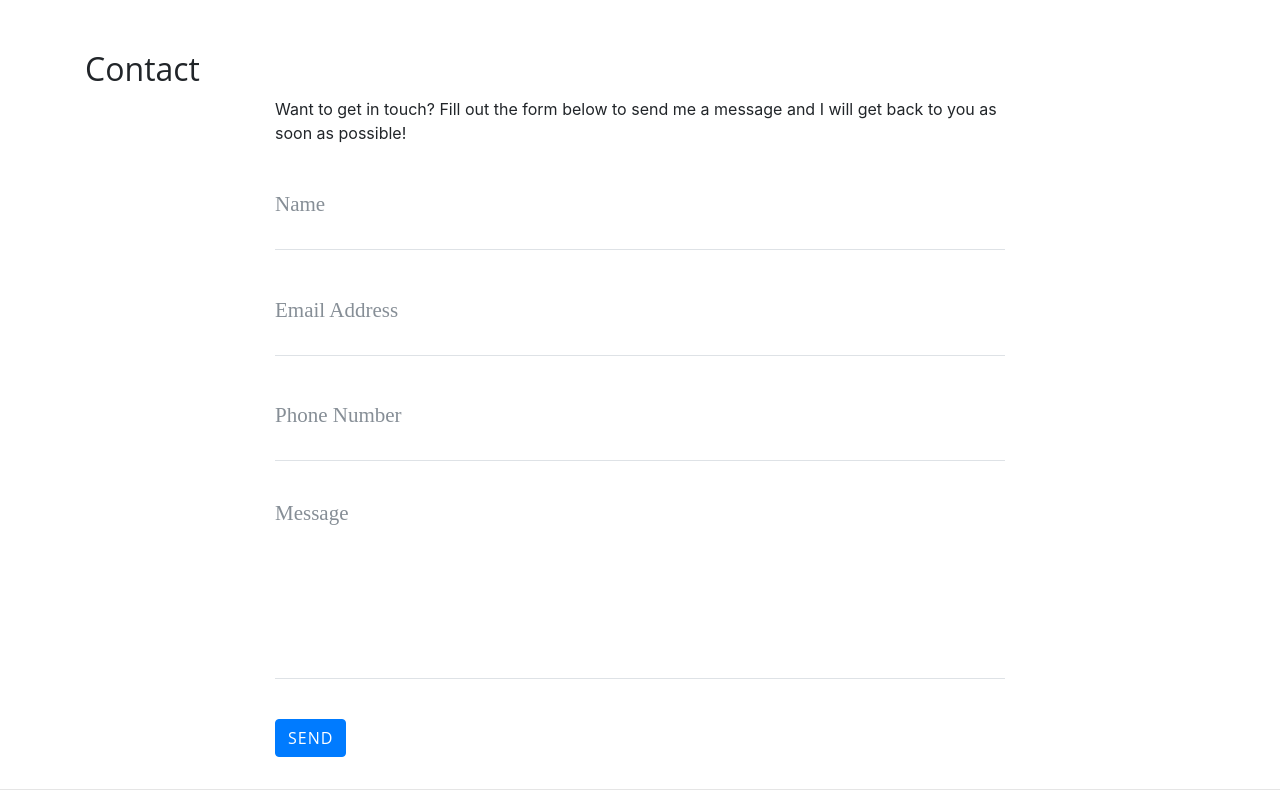
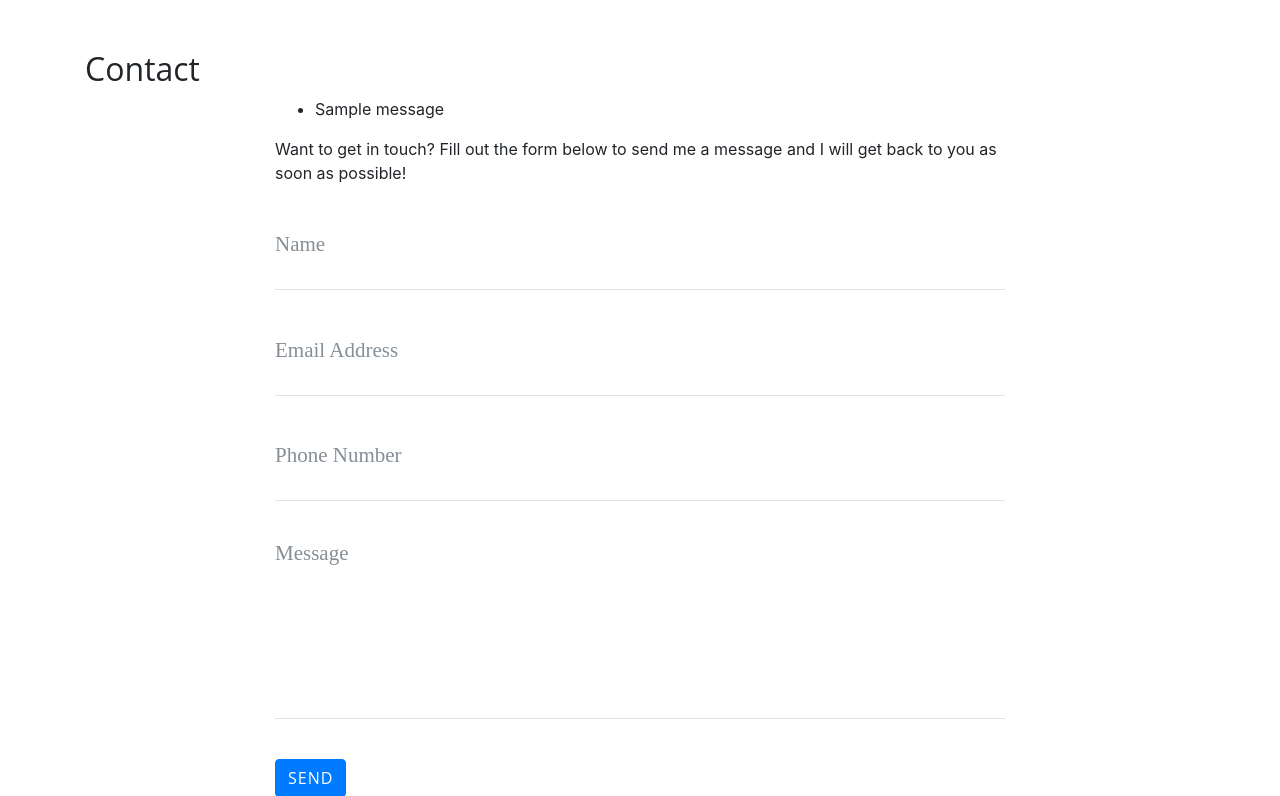
Before and after one commit to TheTraveller95/Flask, a Flask app: page /contact in a window 1280 px wide. Shown: the part 532-1328 px from the top of the page. Run offline with Flask 2, Linux system fonts and the light colour scheme; one stand-in notice (Sample message) is shown; some libraries are stand-ins or nearby versions.

Commit message:
send feedback to the user after submitting the form

```diff
--- a/Flask/run.py
+++ b/Flask/run.py
@@ -1,9 +1,10 @@
 import os
 import json
-from flask import Flask, render_template #import the Flask class from flask
+from flask import Flask, render_template, request, flash #import the Flask class from flask + its libraries
 
 app = Flask(__name__) #create an instance of this and store it in a variable called app. The first argument of the Flask class
 #is the name of the application module
+app.secret_key = 'some_secrete_key' #we need to create a secrete key because when Flask creates flash messages to the users it will encrypt them using the secrete key we provide
 
 @app.route('/') #every time we click on home (in the html file in the <a href="/">) the function will be called
 def index():
@@ -27,9 +28,11 @@ def about_member(member_name):
                 member = obj
     return render_template('member.html', member=member)
 
-@app.route('/contact', methods=['GET', 'POST'])  #every time we click on about (in the html file in the <a href="/contact">) the function will be called.
+@app.route('/contact', methods=['GET', 'POST'])  #every time we click on about (in the html file in the <a href="/contact">) the function will be called. It also allow the 'get' and 'post' methods. In order to see if the method is working, just have a look to the console. If the last call gave the result = 200 it means OK
 #The /about is the part at the end of the URL https://5000-b6f190f4-42e4-44aa-af61-84dae5b4a63a.ws-eu01.gitpod.io/contact
 def contact():
+    if request.method=='POST':
+        flash('Thanks {}, we have received your message'.format(request.form['name']))
     return render_template('contact.html', page_title="Contact")
 
 @app.route('/career')  #every time we click on about (in the html file in the <a href="/career">) the function will be called.
--- a/Flask/templates/contact.html
+++ b/Flask/templates/contact.html
@@ -4,6 +4,15 @@
 
     <div class="row">
     <div class="col-lg-8 col-md-10 mx-auto">
+        {% with messages = get_flashed_messages() %} <!---the get_flashed_messages() will get all the messages sent using flash and store them in a var called messages-->
+        {% if messages %}
+        <ul class="flashes">
+            {% for message in messages %}
+            <li>{{ message }}</li>
+            {% endfor %}
+        </ul>
+        {% endif %}
+        {% endwith %}
         <p>Want to get in touch? Fill out the form below to send me a message and I will get back to you as soon as possible!</p>
 
         <form method="POST" name="sentMessage" id="contactForm" novalidate>
```
